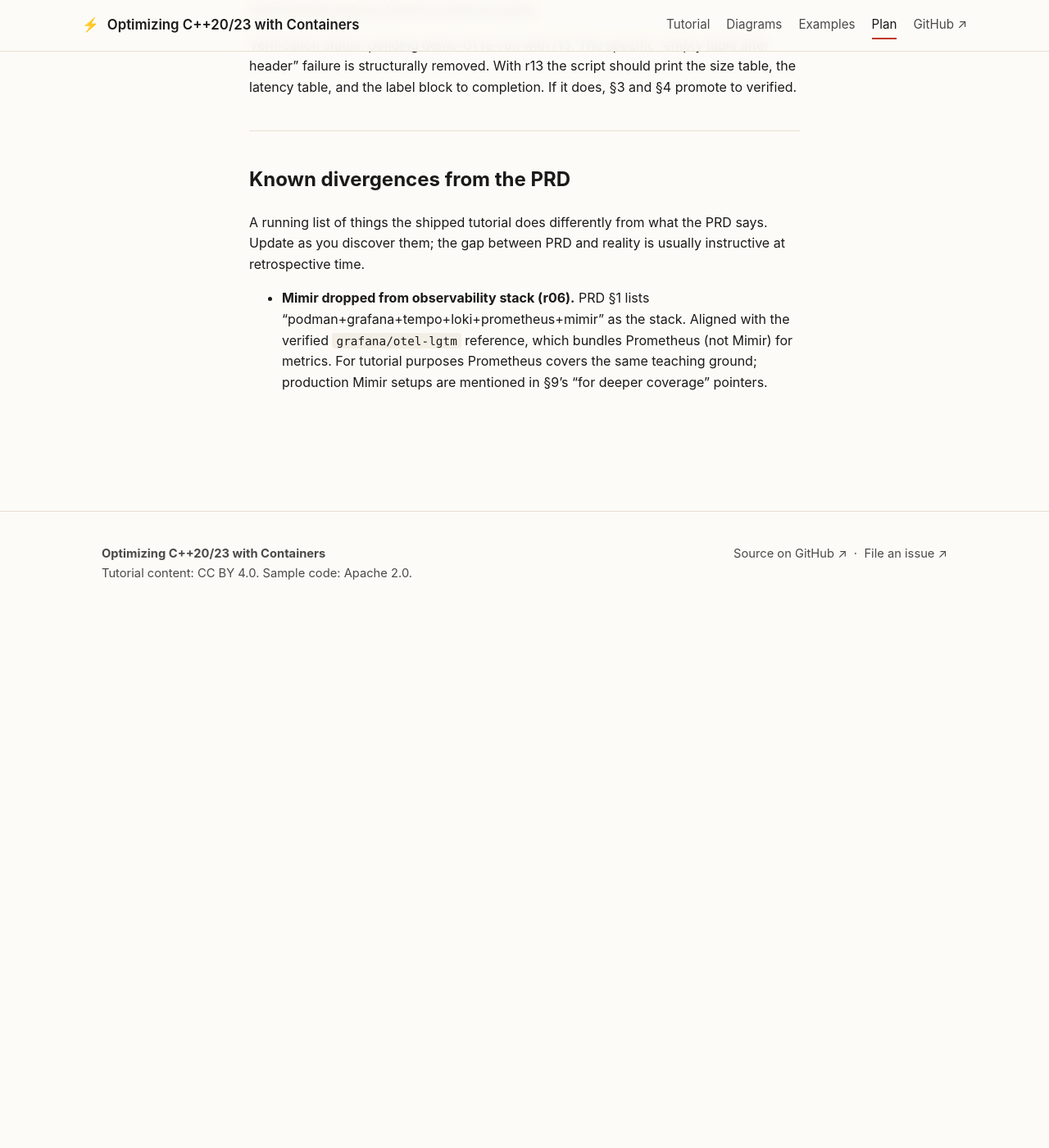
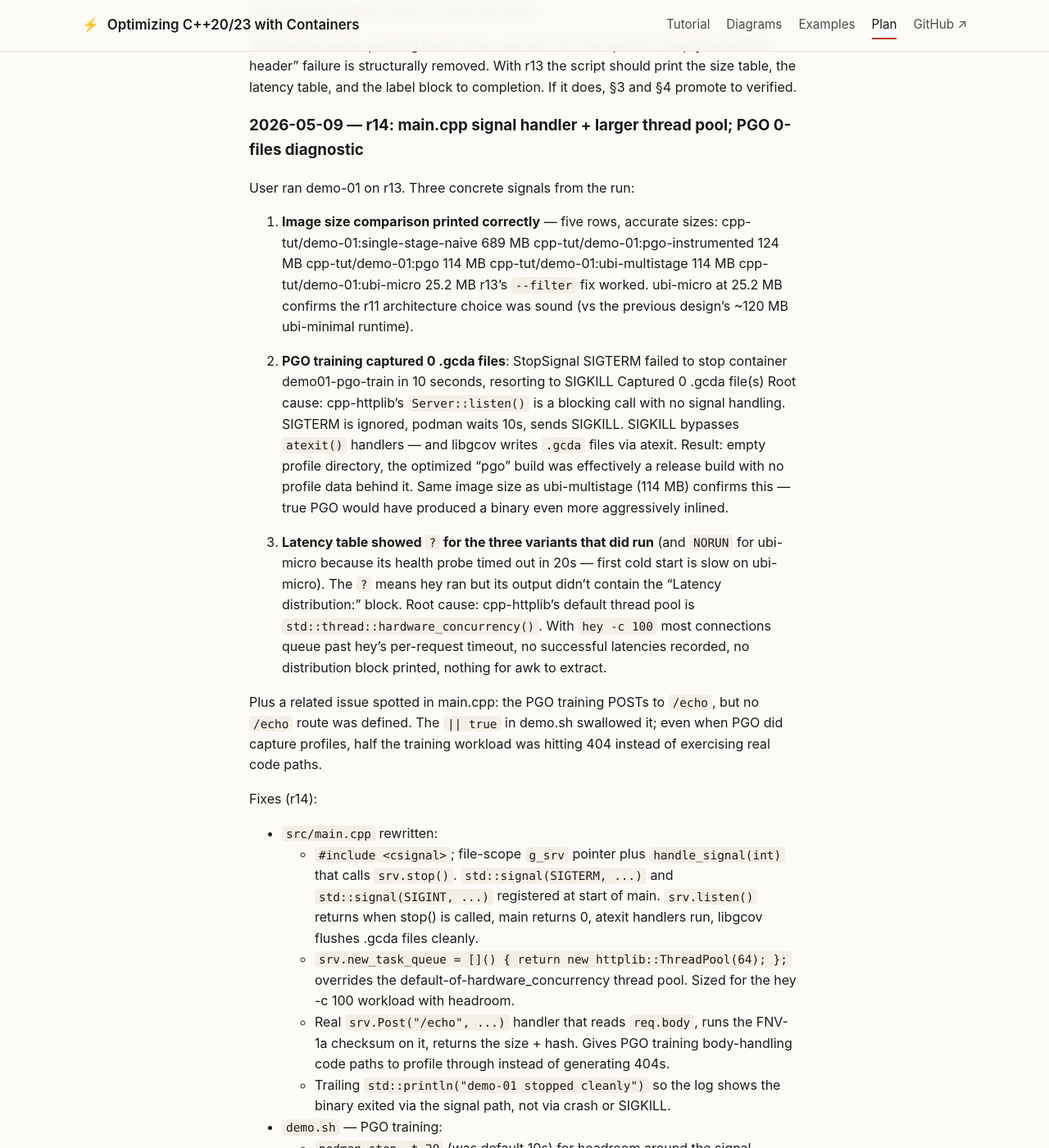
Before and after one commit to patterncatalyst/cpp-container-optimization-tutorial, a Jekyll site: the page built from _plans/reconciliation-plan.md, in a window 1280 px wide and 1400 px high, scrolled down 19680 px. Shown: the whole window at 82% size. Built offline with Jekyll 4.4.1, drawn with Linux system fonts in a browser that asks for light colours; before the commit the page ends 20439 px from its top, so only the background shows below that; some of the changed text lies outside the part shown.

Commit message:
fix(demo-01): main.cpp signal handler + thread pool; demo.sh PGO 0-files diagnostic

```diff
--- a/_plans/reconciliation-plan.md
+++ b/_plans/reconciliation-plan.md
@@ -824,6 +824,97 @@ r13 the script should print the size table, the latency table,
 and the label block to completion. If it does, §3 and §4 promote
 to verified.
 
+### 2026-05-09 — r14: main.cpp signal handler + larger thread pool; PGO 0-files diagnostic
+
+User ran demo-01 on r13. Three concrete signals from the run:
+
+1. **Image size comparison printed correctly** — five rows, accurate
+   sizes:
+       cpp-tut/demo-01:single-stage-naive  689   MB
+       cpp-tut/demo-01:pgo-instrumented    124   MB
+       cpp-tut/demo-01:pgo                 114   MB
+       cpp-tut/demo-01:ubi-multistage      114   MB
+       cpp-tut/demo-01:ubi-micro            25.2 MB
+   r13's `--filter` fix worked. ubi-micro at 25.2 MB confirms the
+   r11 architecture choice was sound (vs the previous design's
+   ~120 MB ubi-minimal runtime).
+
+2. **PGO training captured 0 .gcda files**:
+       StopSignal SIGTERM failed to stop container demo01-pgo-train
+       in 10 seconds, resorting to SIGKILL
+       Captured 0 .gcda file(s)
+   Root cause: cpp-httplib's `Server::listen()` is a blocking call
+   with no signal handling. SIGTERM is ignored, podman waits 10s,
+   sends SIGKILL. SIGKILL bypasses `atexit()` handlers — and
+   libgcov writes `.gcda` files via atexit. Result: empty profile
+   directory, the optimized "pgo" build was effectively a release
+   build with no profile data behind it. Same image size as
+   ubi-multistage (114 MB) confirms this — true PGO would have
+   produced a binary even more aggressively inlined.
+
+3. **Latency table showed `?` for the three variants that did run**
+   (and `NORUN` for ubi-micro because its health probe timed out
+   in 20s — first cold start is slow on ubi-micro). The `?`
+   means hey ran but its output didn't contain the "Latency
+   distribution:" block. Root cause: cpp-httplib's default thread
+   pool is `std::thread::hardware_concurrency()`. With `hey -c 100`
+   most connections queue past hey's per-request timeout, no
+   successful latencies recorded, no distribution block printed,
+   nothing for awk to extract.
+
+Plus a related issue spotted in main.cpp: the PGO training POSTs
+to `/echo`, but no `/echo` route was defined. The `|| true` in
+demo.sh swallowed it; even when PGO did capture profiles, half
+the training workload was hitting 404 instead of exercising real
+code paths.
+
+Fixes (r14):
+
+- **`src/main.cpp`** rewritten:
+  - `#include <csignal>`; file-scope `g_srv` pointer plus
+    `handle_signal(int)` that calls `srv.stop()`. `std::signal(SIGTERM, ...)`
+    and `std::signal(SIGINT, ...)` registered at start of main.
+    `srv.listen()` returns when stop() is called, main returns 0,
+    atexit handlers run, libgcov flushes .gcda files cleanly.
+  - `srv.new_task_queue = []() { return new httplib::ThreadPool(64); };`
+    overrides the default-of-hardware_concurrency thread pool.
+    Sized for the hey -c 100 workload with headroom.
+  - Real `srv.Post("/echo", ...)` handler that reads `req.body`,
+    runs the FNV-1a checksum on it, returns the size + hash.
+    Gives PGO training body-handling code paths to profile through
+    instead of generating 404s.
+  - Trailing `std::println("demo-01 stopped cleanly")` so the
+    log shows the binary exited via the signal path, not via
+    crash or SIGKILL.
+
+- **`demo.sh`** — PGO training:
+  - `podman stop -t 20` (was default 10s) for headroom around the
+    signal handler. With the handler in place it should exit in
+    well under 1s; 20s is just safety margin.
+  - After the .gcda count, explicit error block if count is 0
+    that explains the likely causes (signal handling vs path
+    mismatch) and aborts step 2 instead of building an empty PGO.
+
+- **`demo.sh`** — latency loop:
+  - When awk extraction yields empty (the `?` case), append the
+    failing tag to `PARSE_FAILURES` array and after the loop
+    re-run hey against ONE failing variant with full output to
+    `head -25` + sed-prefix. Future runs that hit this can
+    immediately see why hey didn't emit the latency block.
+  - `podman stop -t 5` on benchmark cleanup for faster teardown
+    between variants.
+
+Image audit unchanged: 21 UBI references + 1 Docker Hub exception.
+
+Verification status: pending demo-01 re-run with r14. With r14
+fixes the binary exits cleanly on SIGTERM (so PGO captures real
+.gcda files), the thread pool keeps up with hey -c 100 (so the
+latency table shows real numbers), and the diagnostic surface
+shows enough on failure to debug without another round trip.
+If all four variants build, the PGO profile shows non-zero
+.gcda files captured, and the latency table emits real
+numbers, §3 and §4 promote to verified in r15.
+
 
 ---
 
```
Also changed, not shown: 2 other files.
